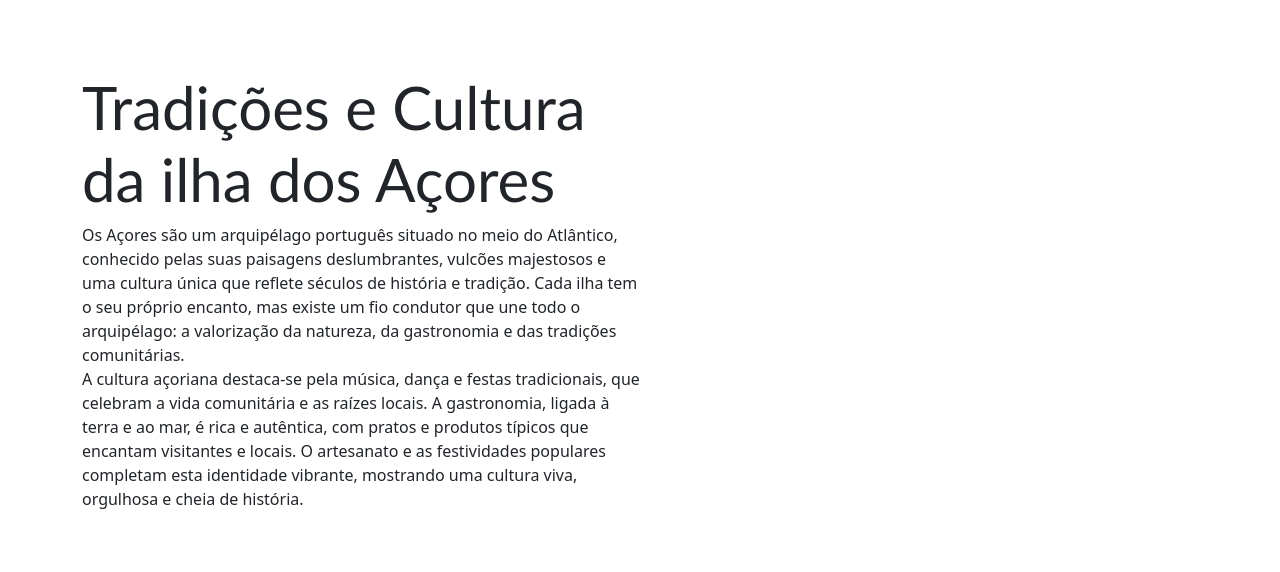
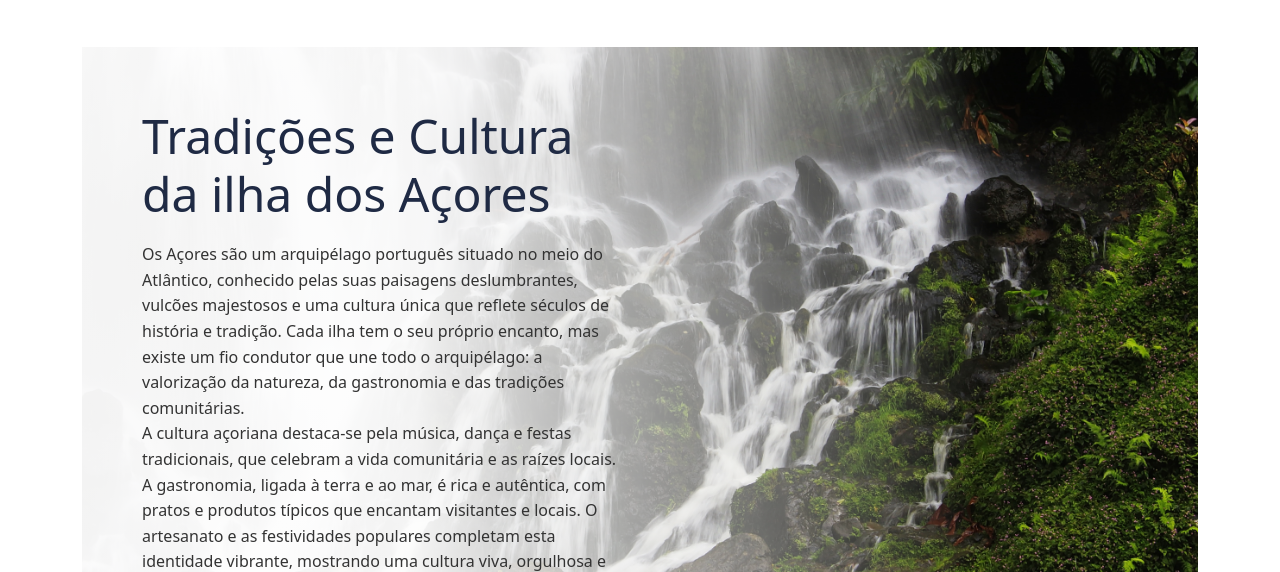
Before and after one commit to JoseJ11cpw/ProjetoFinalCpw, a PHP site: page / in a window 1280 px wide. Shown: the part 775-1347 px from the top of the page. Run offline with PHP 8.4, Linux system fonts and the light colour scheme.

Commit message:
alterações 24/03

```diff
--- a/css/styles.css
+++ b/css/styles.css
@@ -31,3 +31,43 @@
     font-family: 'Trebuchet MS', 'Lucida Sans Unicode', 'Lucida Grande', 'Lucida Sans', Arial, sans-serif;
     font-size: 60px;
 }
+.secTexto{
+    position: relative;
+    height: 600px;
+    background-image: url("../imagens/imgAçores5.jpg");
+    background-size: cover;
+    background-position: center;
+    display: flex;
+    align-items: center;
+}
+.Overlay {
+  position: absolute;
+  inset: 0;
+  background: linear-gradient(
+    to right,
+    rgba(255, 255, 255, 0.95) 30%,
+    rgba(255, 255, 255, 0.6) 50%,
+    rgba(255, 255, 255, 0) 80%
+  );
+}
+
+/* Conteúdo */
+.Texto {
+  position: relative;
+  max-width: 600px;
+  padding: 60px;
+  z-index: 1;
+}
+
+.Texto h1 {
+  font-size: 48px;
+  margin-bottom: 20px;
+  color: #1f2a44;
+}
+
+.Texto p {
+  font-size: 16px;
+  line-height: 1.6;
+  color: #333;
+  margin-bottom: 15px;
+}
--- a/footer.php
+++ b/footer.php
@@ -1,7 +1,8 @@
 <div class="row clearfix" id="footer">
     <div class="col-md-12 column">
+        <img src="imagens/logoCsm.png" alt="Logo colégio são miguel"height="100" width="300">
+        <hr>
         <p>Site desenvolvido por José Jacinto</p>
         <p>Projeto final cpw</p>
-        <img src="imagens/logoCsm.png" alt="Logo colégio são miguel" height="100">
     </div>
 </div>
--- a/index.php
+++ b/index.php
@@ -9,7 +9,6 @@
     <link href="https://cdn.jsdelivr.net/npm/bootstrap@5.3.8/dist/css/bootstrap.min.css" rel="stylesheet"
         integrity="sha384-sRIl4kxILFvY47J16cr9ZwB07vP4J8+LH7qKQnuqkuIAvNWLzeN8tE5YBujZqJLB" crossorigin="anonymous"> <!--Ligar Bootsrap-->
     <link rel="stylesheet" href="css/styles.css"> <!-- Ligar ao Css-->
-    <?php include 'base de dados/bd.php'; ?>
 </head>
 <body>
 <div class="container">
@@ -47,11 +46,15 @@
     </div>
     <!--CARROSSEL-->
     <br><br><br>
-    <div class="col-md-6">
-        <h1>Tradições e Cultura da ilha dos Açores</h1>
-        <p>Os Açores são um arquipélago português situado no meio do Atlântico, conhecido pelas suas paisagens deslumbrantes, vulcões majestosos e uma cultura única que reflete séculos de história e tradição. Cada ilha tem o seu próprio encanto, mas existe um fio condutor que une todo o arquipélago: a valorização da natureza, da gastronomia e das tradições comunitárias.
+    <section class="secTexto">
+        <div class="Overlay">
+        <div class="Texto">
+            <h1>Tradições e Cultura da ilha dos Açores</h1>
+            <p>Os Açores são um arquipélago português situado no meio do Atlântico, conhecido pelas suas paisagens deslumbrantes, vulcões majestosos e uma cultura única que reflete séculos de história e tradição. Cada ilha tem o seu próprio encanto, mas existe um fio condutor que une todo o arquipélago: a valorização da natureza, da gastronomia e das tradições comunitárias.
 <br>A cultura açoriana destaca-se pela música, dança e festas tradicionais, que celebram a vida comunitária e as raízes locais. A gastronomia, ligada à terra e ao mar, é rica e autêntica, com pratos e produtos típicos que encantam visitantes e locais. O artesanato e as festividades populares completam esta identidade vibrante, mostrando uma cultura viva, orgulhosa e cheia de história.</p>
-    </div>
+        </div>
+    </section>
+
     <br><br>
 
     <div class="row">
```
Also changed, not shown: imagens/imgAçores5.jpg (added).
